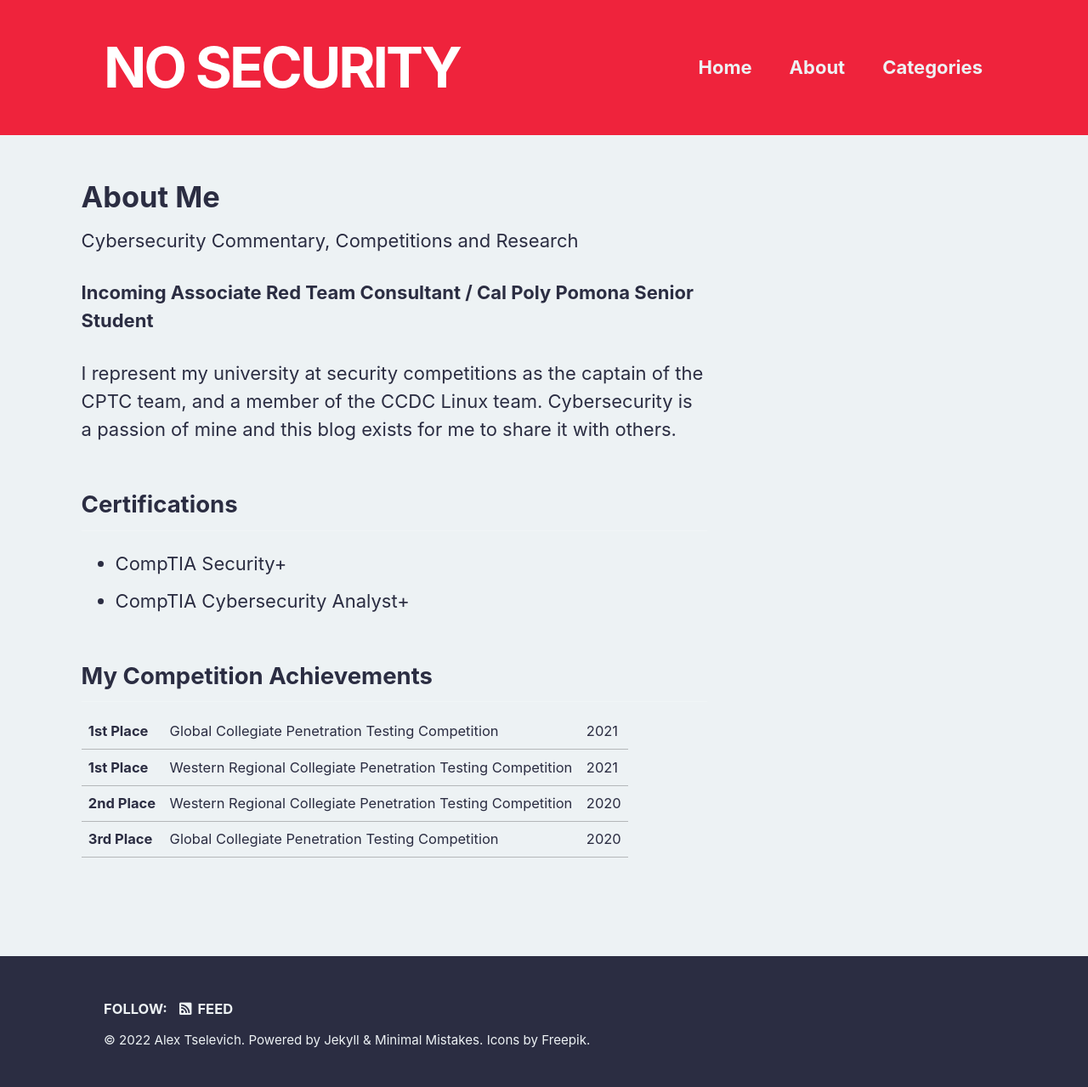
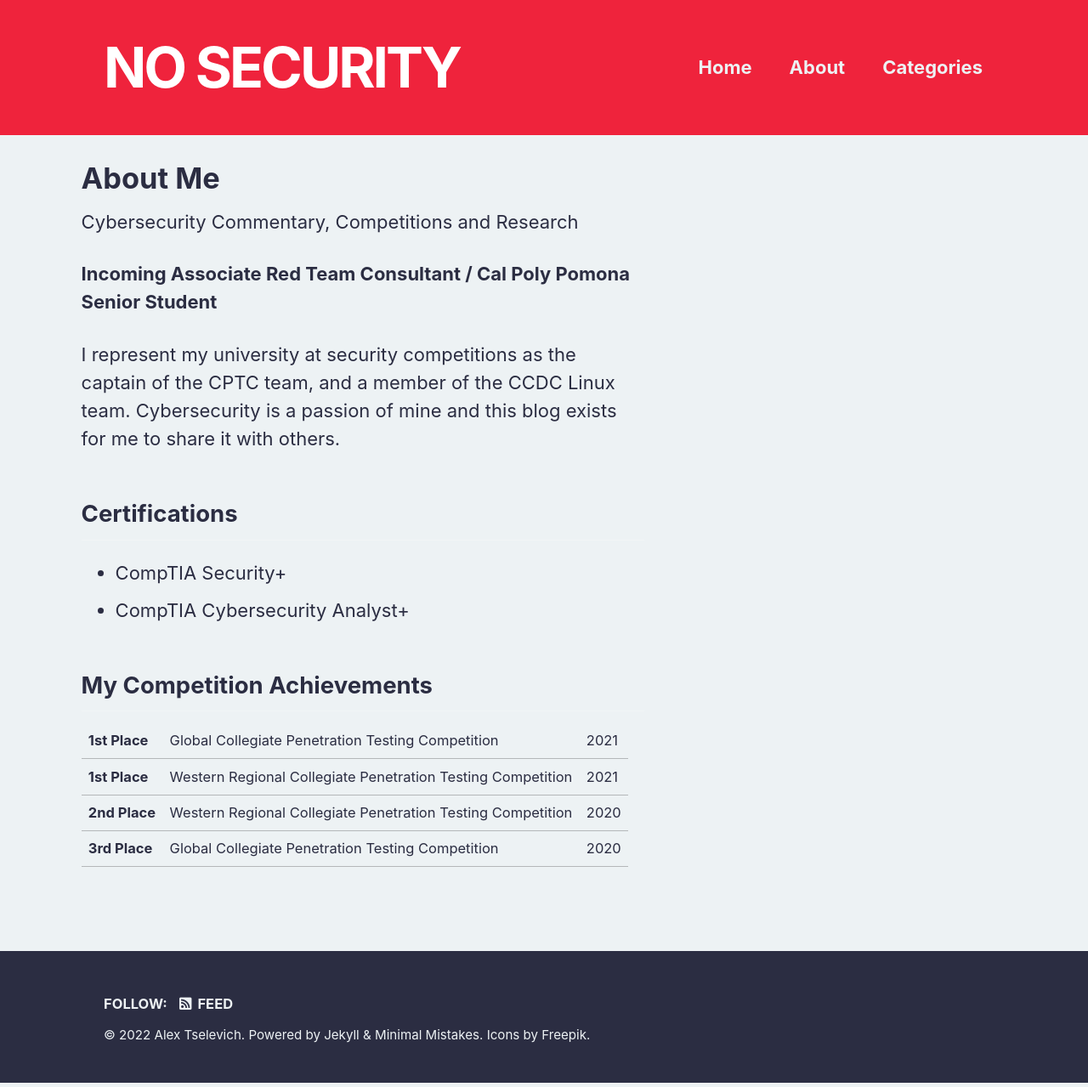
Before and after one commit to nos3curity/MM-Website, a Jekyll site: the page built from about.md, in a window 1280 px wide. Shown: the whole page at 85% size. Built offline with Jekyll 4.4.1, drawn with Linux system fonts in a browser that asks for light colours; cached includes are drawn as plain includes.

Commit message:
about wrap wtf

```diff
--- a/_layouts/about.html
+++ b/_layouts/about.html
@@ -23,7 +23,7 @@ layout: default
     {% if page.date %}<meta itemprop="datePublished" content="{{ page.date | date_to_xmlschema }}">{% endif %}
     {% if page.last_modified_at %}<meta itemprop="dateModified" content="{{ page.last_modified_at | date_to_xmlschema }}">{% endif %}
 
-    <div class="page__inner-wrap about_wrap">
+    <div class="about_wrap">
       {% unless page.header.overlay_color or page.header.overlay_image %}
         <header>
           {% if page.title %}<h1 id="page-title" class="page__title p-name" itemprop="headline">
```
